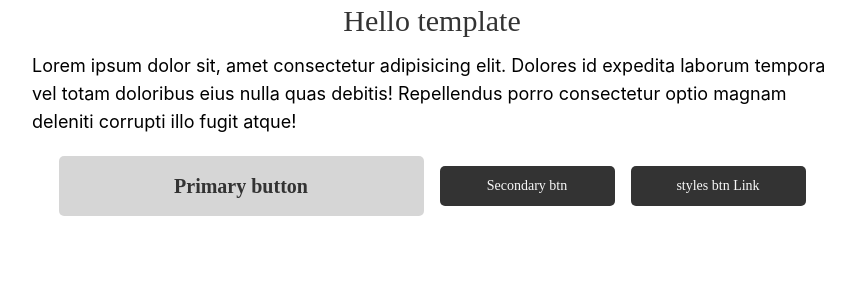
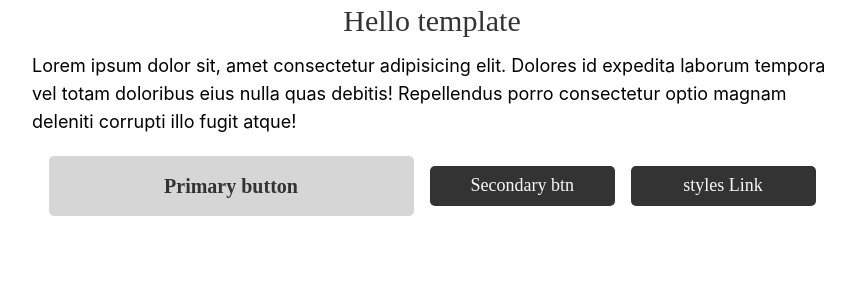
Before and after one commit to ZhuravelAndreyVladimirov/next-template, a Next.js app: page / in a window 1280 px wide. Shown: the top 300 px of the page, without its empty margins (208-1063 px from the left). Built offline with nearby package versions, Linux system fonts and the light colour scheme.

Commit message:
add mantine.d.ts config

```diff
--- a/src/app/page.tsx
+++ b/src/app/page.tsx
@@ -7,7 +7,7 @@ export default function Home() {
       <Title variant="black" order={1}>
         Hello template
       </Title>
-      <Text w={800} variant="">
+      <Text w={800} variant="black">
         Lorem ipsum dolor sit, amet consectetur adipisicing elit. Dolores id
         expedita laborum tempora vel totam doloribus eius nulla quas debitis!
         Repellendus porro consectetur optio magnam deleniti corrupti illo fugit
@@ -15,14 +15,14 @@ export default function Home() {
       </Text>
       <Group w={"100%"} py={{ base: 10, desktop: 20 }} justify="center">
         <Button variant="light">Primary button</Button>
-        <Button size="sm">Secondary btn</Button>
+        <Button sm>Secondary btn</Button>
         <CustomLink
           link={{
             href: "https://tabler.io/docs/getting-started/download",
             target: "_blank",
           }}
         >
-          styles btn Link
+          styles Link
         </CustomLink>
       </Group>
     </Flex>
--- a/src/extensions/button/extensions-button.module.scss
+++ b/src/extensions/button/extensions-button.module.scss
@@ -32,10 +32,10 @@
     background: red;
   }
 
-  &[data-size="sm"] {
+  &.sm {
     --button-padding-x-sm: 15px;
     --button-fz: 15px;
-    width: 175px;
+    width: 185px;
     height: 40px;
     font-weight: 500;
     line-height: 140%;
--- a/src/extensions/button/extensions-button.tsx
+++ b/src/extensions/button/extensions-button.tsx
@@ -2,6 +2,7 @@
 
 import { Button } from "@mantine/core";
 import styles from "./extensions-button.module.scss";
+import { JoinClass } from "@/helpers/JoinClass";
 
 type PartialBtnVars = Partial<
   Record<
@@ -43,9 +44,9 @@ export const ExtensionButton = Button.extend({
 
     return { root: result };
   },
-  classNames: () => {
+  classNames: (t, props) => {
     return {
-      root: styles.root,
+      root: JoinClass.merge(styles.root, props.sm ? styles.sm : undefined),
     };
   },
 });
--- a/src/ui/link/custom-link.tsx
+++ b/src/ui/link/custom-link.tsx
@@ -7,7 +7,7 @@ import { CustomLinkProps } from "./types";
 export const CustomLink = ({ link, ...props }: CustomLinkProps) => {
   return (
     <Button
-      size="sm"
+      sm
       {...props}
       renderRoot={(_props) => <Link {...link} {..._props} />}
     />
```
Also changed, not shown: mantine.d.ts (added, +22 -0 lines).
